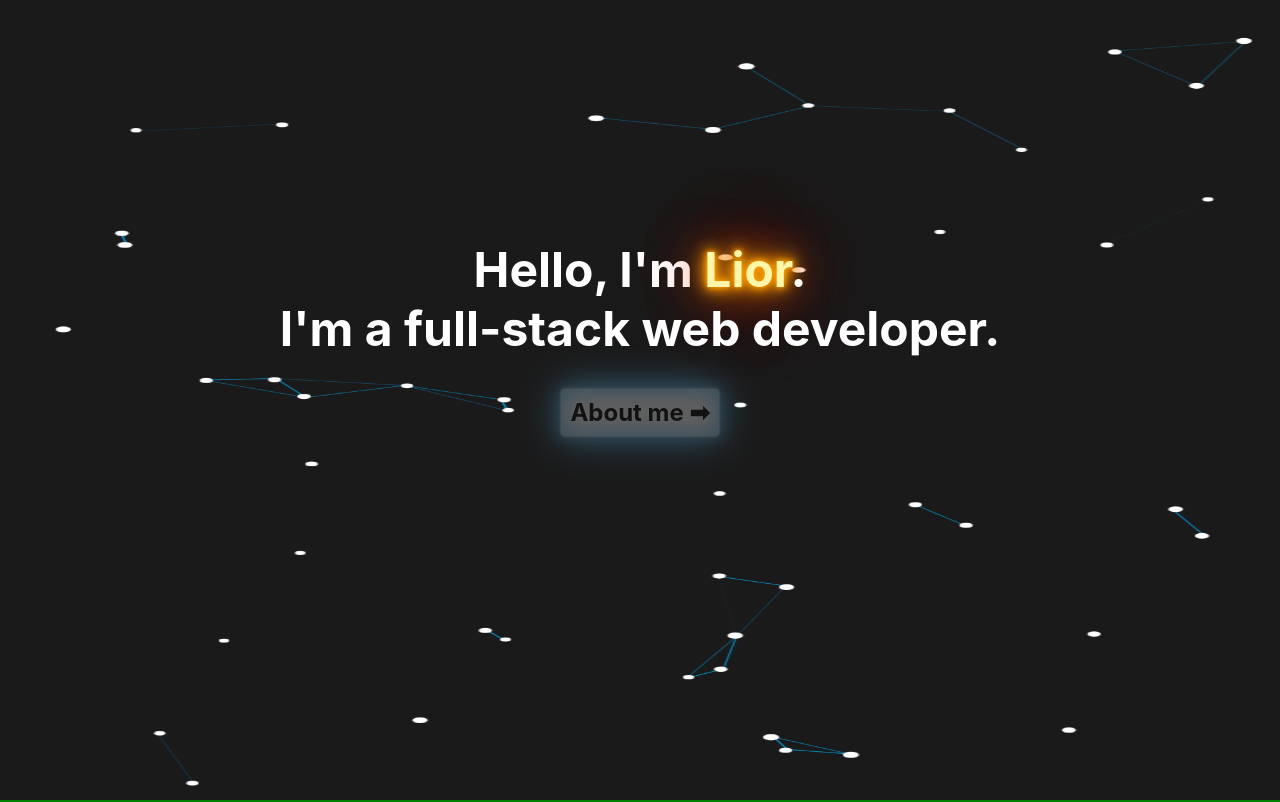
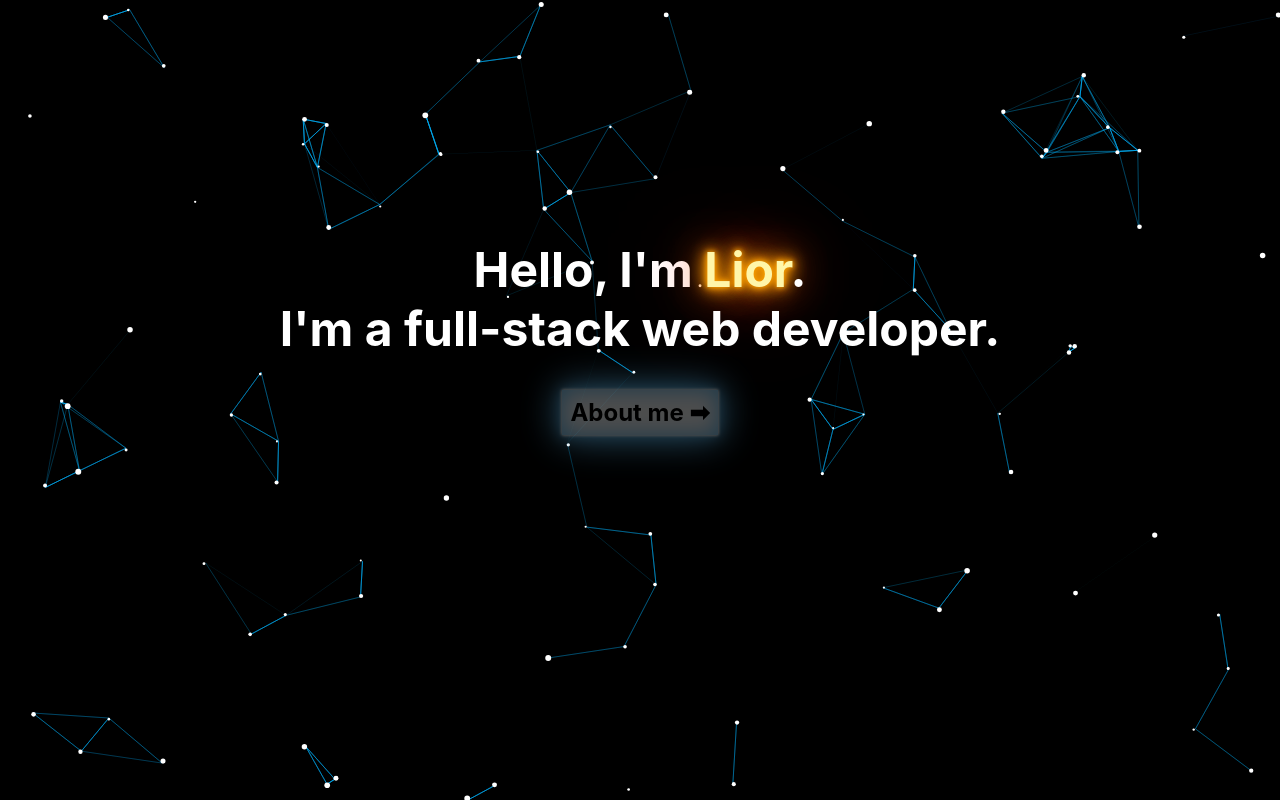
Before and after one commit to mitrlior/portfolio, a React (Create React App) app: page / in a window 1280 px wide. Shown: the top 802 px of the page. Built offline with nearby package versions, Linux system fonts and the light colour scheme.

Commit message:
Fixed particles bag with resizing.

```diff
--- a/src/components/Home/Home.css
+++ b/src/components/Home/Home.css
@@ -1,6 +1,7 @@
 .home {
   background: transparent;
   width: 100%;
+  height: 100v;
   position: absolute;
   margin: auto;
   top: 30%;
--- a/src/components/Home/Home.js
+++ b/src/components/Home/Home.js
@@ -1,14 +1,18 @@
 import React from "react";
-import Canvas from "../UI/ParticlesBackground";
+import ParticlesBackground from "../UI/ParticlesBackground";
 import "./Home.css";
 
 const Welcome = () => {
+  const height = window.innerHeight;
+  const width = window.innerWidth;
+  console.log(`sizes:`);
+  console.log(`sizes: ${height} , ${width}`);
   return (
     <div>
-      <Canvas />
+      <ParticlesBackground height={height} width={width} />
       <div className="home">
         <p className="home__title">
-          Hello, I'm <span >Lior</span>. <br /> I'm a full-stack web developer.
+          Hello, I'm <span>Lior</span>. <br /> I'm a full-stack web developer.
         </p>
         <div className="home__button">
           About me&nbsp;
--- a/src/components/UI/ParticlesBackground.css
+++ b/src/components/UI/ParticlesBackground.css
@@ -1,16 +1,3 @@
-#canvas-container {
-  padding: 0;
-  margin: 0;
-  /* display: flex; */
-  /* justify-content: center; */
-  /* align-items: center; */
-  background-color: #000000;
-  /* background-color: white; */
+#canvas {
+  background: #000000;
 }
-
-#canvas {
-  display: block;
-  background-color: rgba(255, 255, 255, 0.1);
-  height: 100vh;
-  width: 100vw;
-}
--- a/src/components/UI/ParticlesBackground.js
+++ b/src/components/UI/ParticlesBackground.js
@@ -1,14 +1,16 @@
-import React, { useEffect } from "react";
+import React, { useEffect, useRef } from "react";
 import "./ParticlesBackground.css";
 
-const ParticlesBackground = () => {
-  let w, h, loopId, canvas, ctx, particles, id;
+const ParticlesBackground = (props) => {
+  let w, h, loopId, ctx, particles, id;
+
+  const canvas = useRef();
 
   const options = {
     particleColor: "rgba(255, 255, 255, 1)",
     lineColor: "rgba(0, 181, 255)",
-    particleAmount: 50,
-    defaultRadius: 3,
+    particleAmount: 100,
+    defaultRadius: 1,
     variantRadius: 2,
     defaultSpeed: 1,
     variantSpeed: 1.2,
@@ -19,57 +21,56 @@ const ParticlesBackground = () => {
 
   useEffect(() => {
     init();
-    function init() {
-      canvas = document.getElementById("canvas");
-      ctx = canvas.getContext("2d");
-      resizeReset();
-      initializeElements();
-      startAnimation();
-    }
   });
 
-  function resizeReset() {
-    w = canvas.width = window.innerHeight;
-    h = canvas.height = window.innerWidth;
-  }
+  const init = () => {
+    ctx = canvas.current.getContext("2d");
+    setSizes();
+    initializeElements();
+    startAnimation();
+  };
+  const setSizes = () => {
+    w = canvas.width = props.width;
+    h = canvas.height = props.height;
+  };
 
-  function initializeElements() {
+  const initializeElements = () => {
     particles = [];
     for (let i = 0; i < options.particleAmount; i++) {
       particles.push(new Particle());
     }
-  }
+  };
 
-  function startAnimation() {
+  const startAnimation = () => {
     loopId = requestAnimationFrame(animationLoop);
-  }
+  };
 
-  function animationLoop() {
-    ctx.clearRect(0, 0, w, h);
+  const animationLoop = () => {
+    ctx.clearRect(0, 0, props.width, props.height);
     drawScene();
 
     id = requestAnimationFrame(animationLoop);
-  }
+  };
 
-  function drawScene() {
+  const drawScene = () => {
     drawLine();
     drawParticle();
-  }
+  };
 
-  function drawParticle() {
+  const drawParticle = () => {
     for (let i = 0; i < options.particleAmount; i++) {
       particles[i].update();
       particles[i].draw();
     }
-  }
+  };
 
-  function drawLine() {
+  const drawLine = () => {
     for (let i = 0; i < particles.length - 1; i++) {
       linkPoints(particles[i], particles);
     }
-  }
+  };
 
-  function linkPoints(point, hubs) {
+  const linkPoints = (point, hubs) => {
     for (let i = 0; i < hubs.length; i++) {
       const distance = checkDistance(point.x, point.y, hubs[i].x, hubs[i].y);
       const opacity = 1 - distance / options.linkRadius;
@@ -84,7 +85,7 @@ const ParticlesBackground = () => {
         ctx.stroke();
       }
     }
-  }
+  };
 
   function checkDistance(x1, y1, x2, y2) {
     return Math.sqrt(Math.pow(x2 - x1, 2) + Math.pow(y2 - y1, 2));
@@ -105,19 +106,13 @@ const ParticlesBackground = () => {
       y: Math.sin(_this.directionAngle) * _this.speed,
     };
 
-    _this.update = function () {
+    _this.update = () => {
       _this.border();
       _this.x += _this.vector.x;
       _this.y += _this.vector.y;
     };
 
-    _this.updateMouse = function (x, y) {
-      _this.border();
-      _this.x = x;
-      _this.y = y;
-    };
-
-    _this.border = function () {
+    _this.border = () => {
       if (_this.x >= w || _this.x <= 0) {
         _this.vector.x *= -1;
       }
@@ -131,7 +126,7 @@ const ParticlesBackground = () => {
       if (_this.y < 0) _this.y = 0;
     };
 
-    _this.draw = function () {
+    _this.draw = () => {
       ctx.beginPath();
       ctx.arc(_this.x, _this.y, _this.radius, 0, Math.PI * 2);
       ctx.closePath();
@@ -141,9 +136,12 @@ const ParticlesBackground = () => {
   };
 
   return (
-    <div id="canvas-container">
-      <canvas id="canvas" />
-    </div>
+    <canvas
+      id="canvas"
+      ref={canvas}
+      height={props.height}
+      width={props.width}
+    />
   );
 };
 
```
